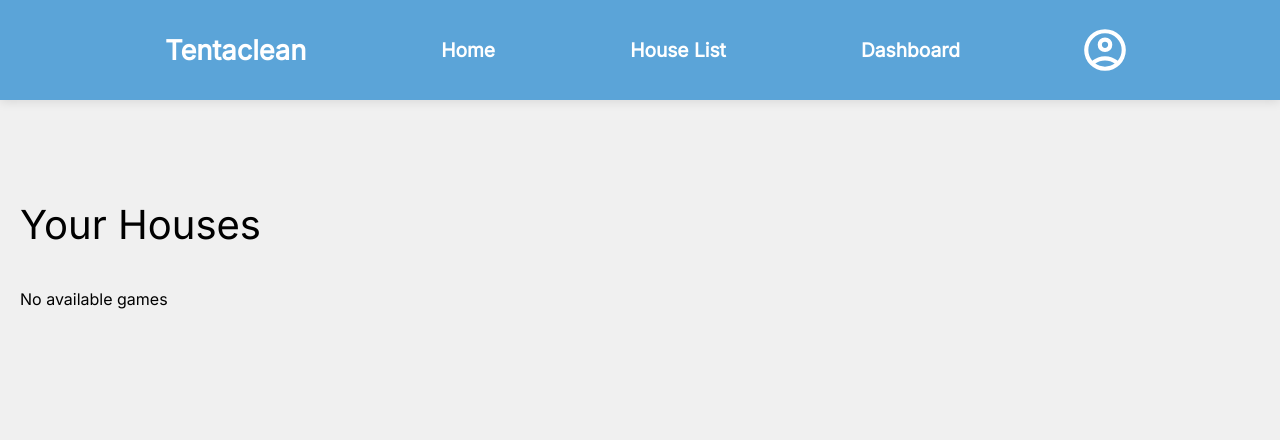
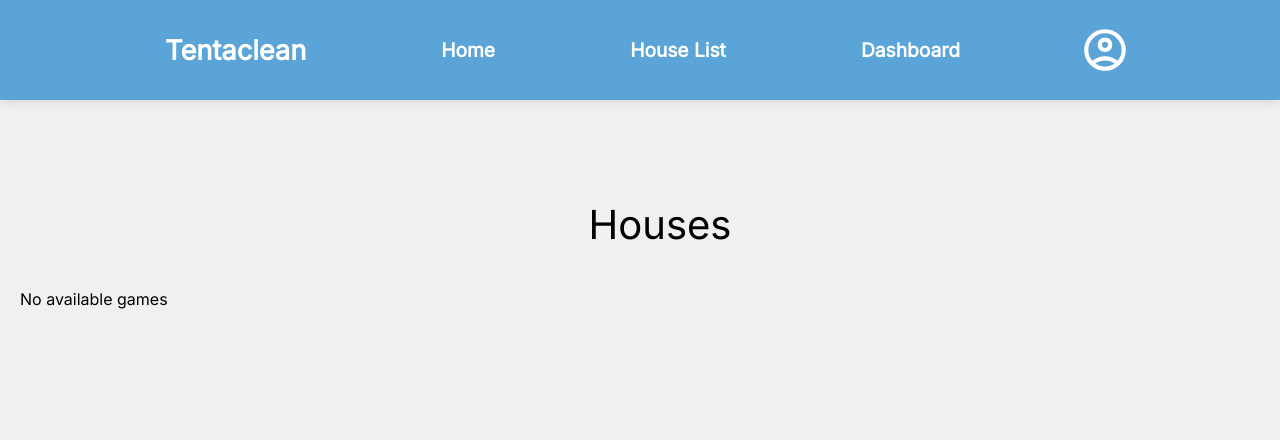
Before and after one commit to woacwoak/tentaclean, a Flask app: page /houselist in a window 1280 px wide. Shown: the top 440 px of the page. Run offline with Flask 3, Linux system fonts and the light colour scheme.

Commit message:
Fixing house list and dashboard

```diff
--- a/static/css/styles.css
+++ b/static/css/styles.css
@@ -291,8 +291,6 @@ nav {
     z-index: 100;
 }
 
-<<<<<<< HEAD
-=======
 @keyframes slideDown {
     from {
         transform: translateY(-100%);
@@ -300,7 +298,6 @@ nav {
     to {
         transform: translateY(0);
     }
->>>>>>> 1e771d6c2ca62588bbc6c1a9deaaada2bc0ec73e
 }
 
 nav a{
@@ -421,6 +418,8 @@ nav button{
     margin: 20px;
     margin-top: 100px;
     font-weight: lighter;
+    text-align: center;
+    justify-content: center;
 }
 
 #yourhousescontainer{
@@ -662,7 +661,22 @@ html{
     }
 }
 
+@media screen and (width<=320px){
+    .nav{
+        display: none;
 
+    }
+    .footer{
+        display: none;
+    }
+    .intro{
+        font-size: 100%;
+    }
+    #houseButtons{
+
+
+    }
+}
 
 #createaHouse{
     font-weight: lighter;
--- a/templates/houselist.html
+++ b/templates/houselist.html
@@ -18,14 +18,14 @@
     </nav>
 </header>
 <body>
-    <h1 class="yourhouses">Your Houses</h1>
+    <h1 class="yourhouses">Houses</h1>
 
     <div id="yourhousescontainer">
     {% if houses %}
         {% for house in houses %}
         <div id="House1">
             <h2 class="house">{{house.name}}</h2>
-            <button onclick="window.location.href='{{ url_for('taskpage', house_id=house.id) }}'" id="joinbtn">Tasks</button>
+            <button onclick="window.location.href='{{ url_for('taskpage', house_id=house.id) }}'" id="joinbtn">Join</button>
         </div>
         {% endfor %}
     {% else %}
```
